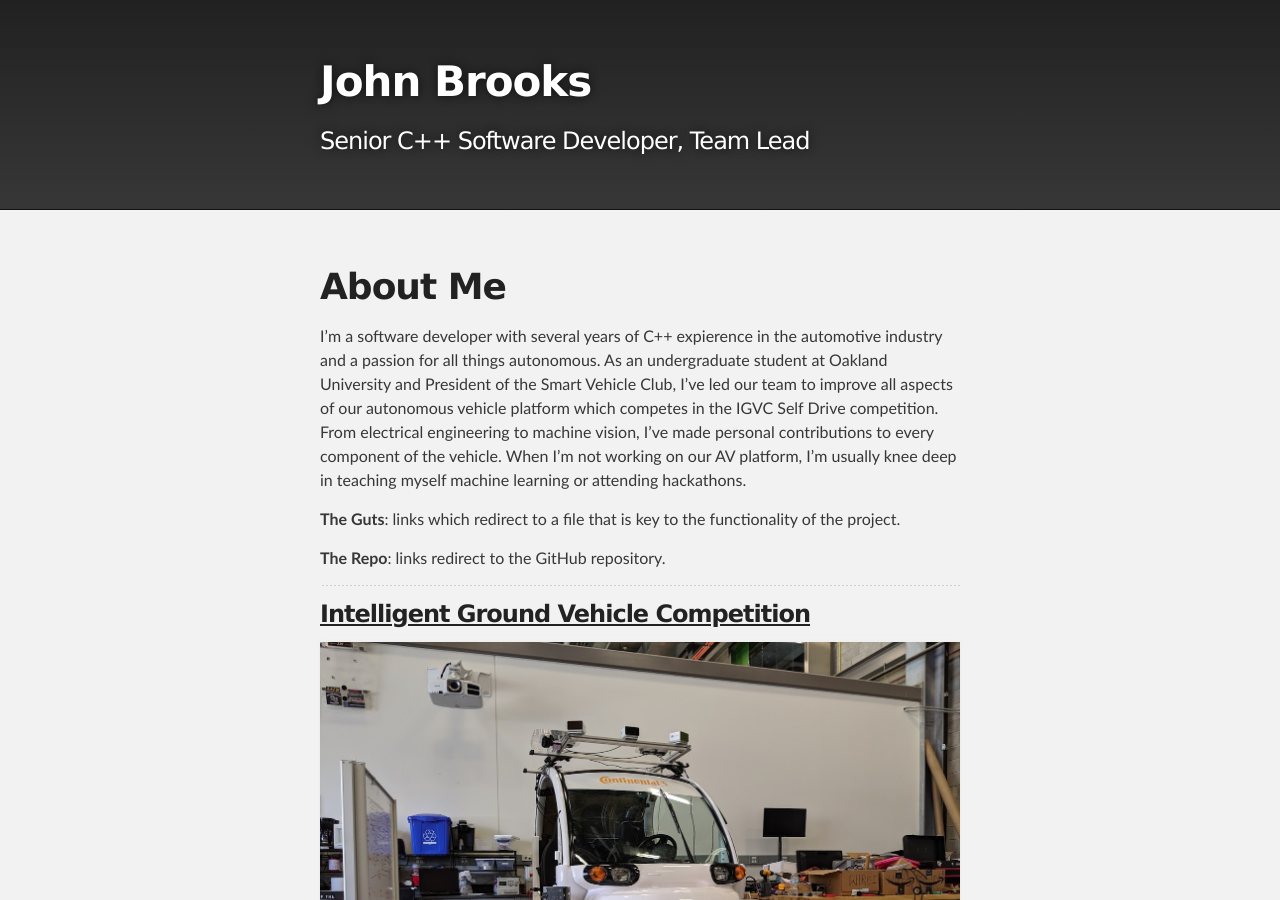
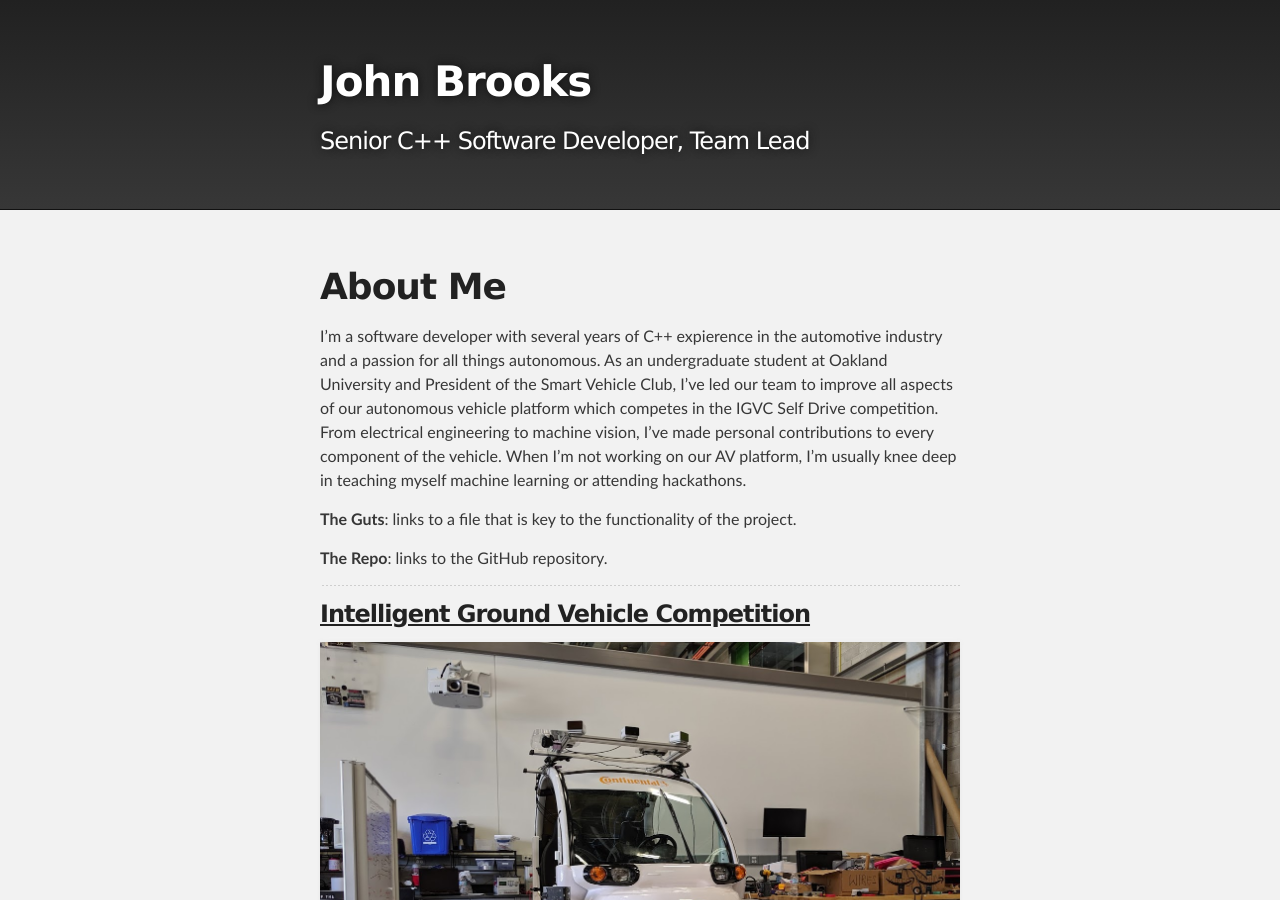
Before and after one commit to John-Brooks/john-brooks.github.io, a Jekyll site: the page built from index.md, in a window 1280 px wide and 900 px high. Built offline with Jekyll 4.4.1, drawn with Linux system fonts in a browser that asks for light colours; our own code applies the rules of GitHub Pages for plain Markdown files.

Commit message:
fix grammatical error

```diff
--- a/index.md
+++ b/index.md
@@ -6,9 +6,9 @@ layout: default
 
 I'm a software developer with several years of C++ expierence in the automotive industry and a passion for all things autonomous. As an undergraduate student at Oakland University and President of the Smart Vehicle Club, I've led our team to improve all aspects of our autonomous vehicle platform which competes in the IGVC Self Drive competition. From electrical engineering to machine vision, I've made personal contributions to every component of the vehicle. When I'm not working on our AV platform, I'm usually knee deep in teaching myself machine learning or attending hackathons.
 
-**The Guts**: links which redirect to a file that is key to the functionality of the project.
+**The Guts**: links to a file that is key to the functionality of the project.
 
-**The Repo**: links redirect to the GitHub repository.
+**The Repo**: links to the GitHub repository.
 
 ---
 
```
